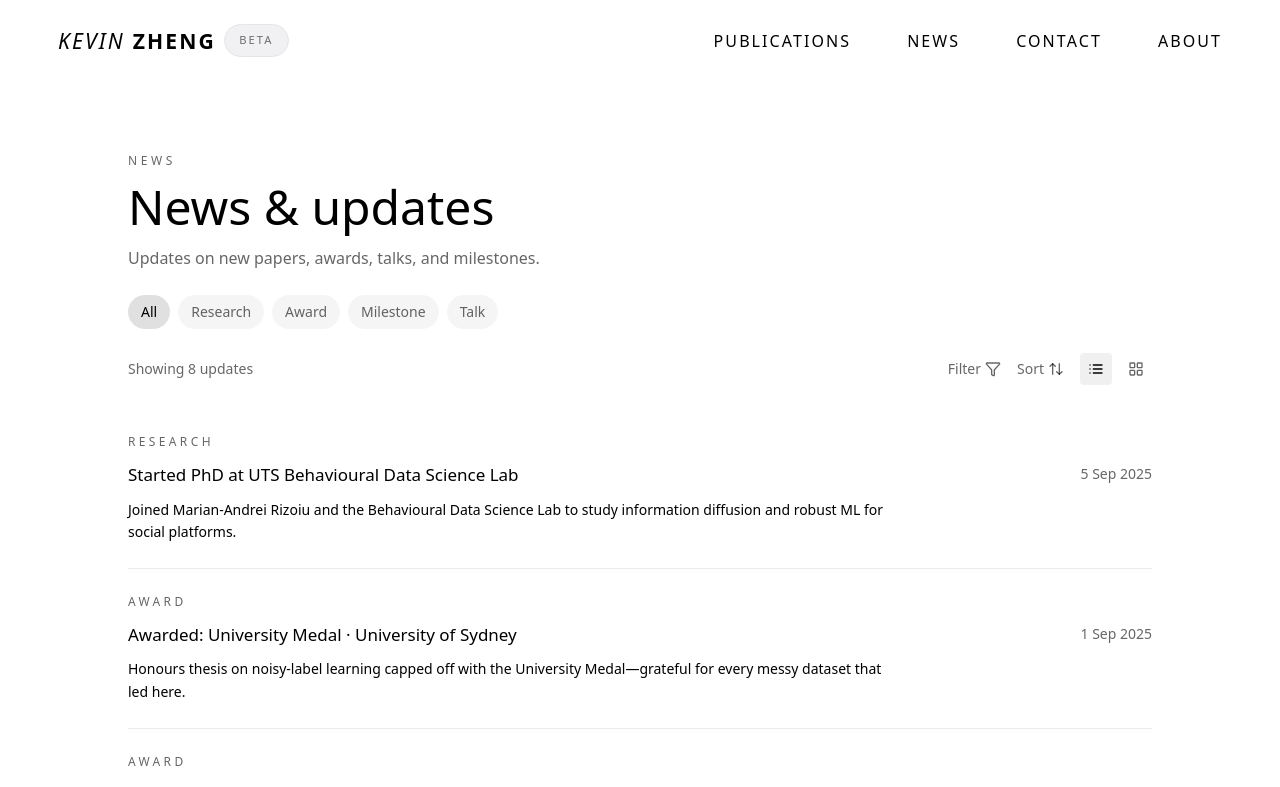
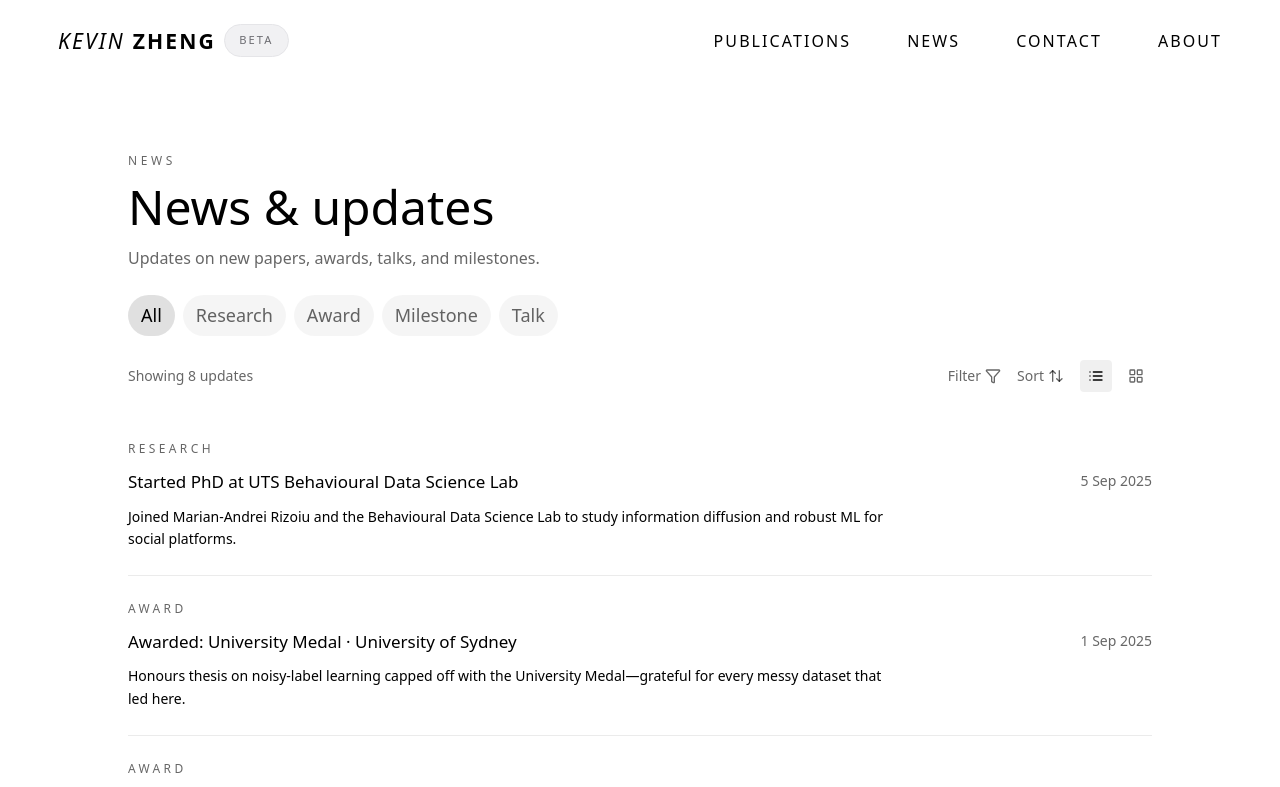
Before and after one commit to kyxzhe/kyxzhe.github.io, a Next.js app: page /news in a window 1280 px wide. Shown: the top 787 px of the page. Built offline with nearby package versions, Linux system fonts and the light colour scheme.

Commit message:
style: enlarge news category labels

```diff
--- a/src/app/news/page.tsx
+++ b/src/app/news/page.tsx
@@ -300,7 +300,7 @@ export default function NewsPage() {
           </p>
         </section>
 
-        <div className="flex flex-wrap gap-2 text-sm text-[rgba(0,0,0,0.6)] dark:text-black">
+        <div className="flex flex-wrap gap-2 text-[18px] text-[rgba(0,0,0,0.6)] dark:text-black">
           {categories.map((category) => (
             <button
               key={category}
```
